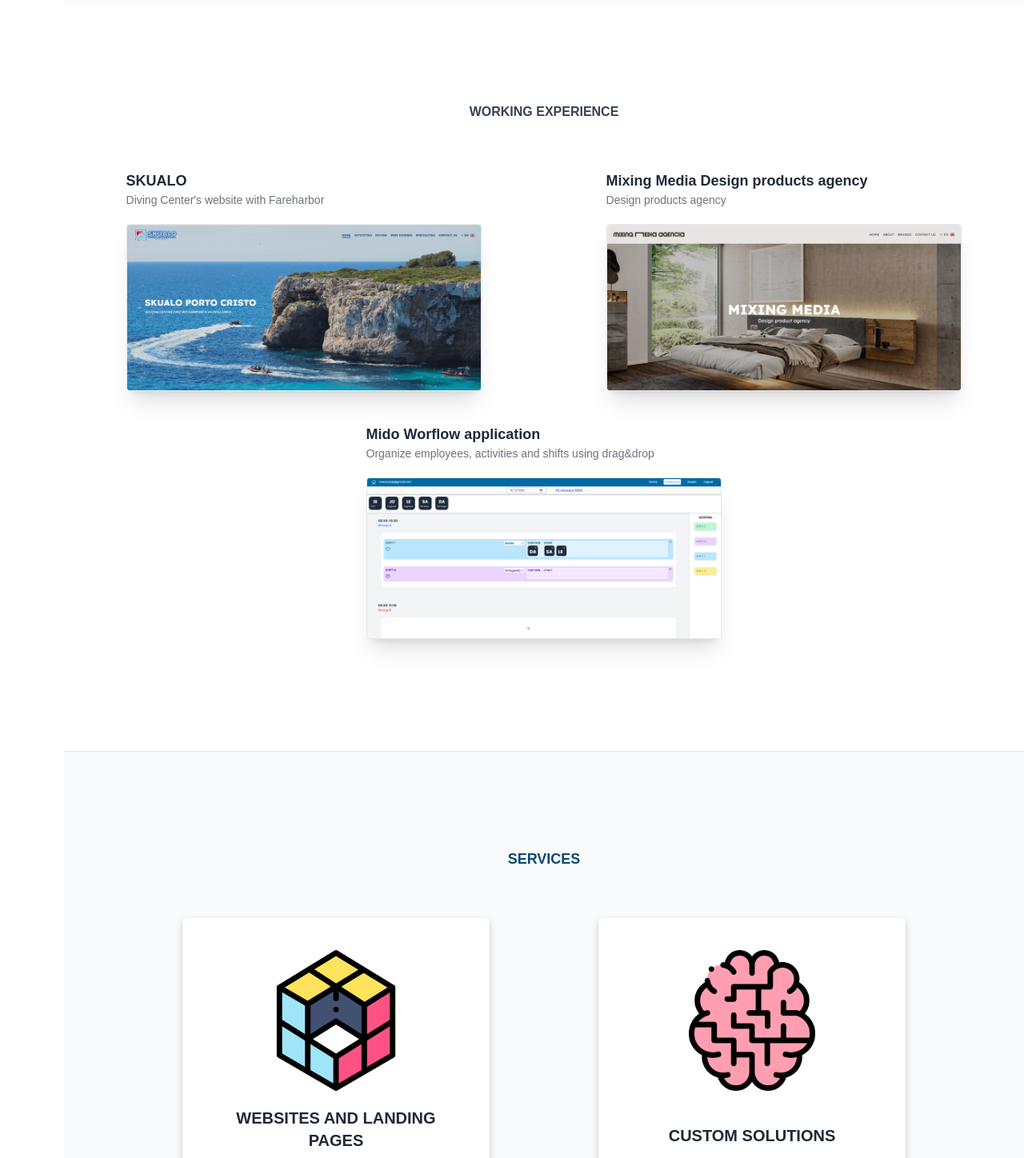
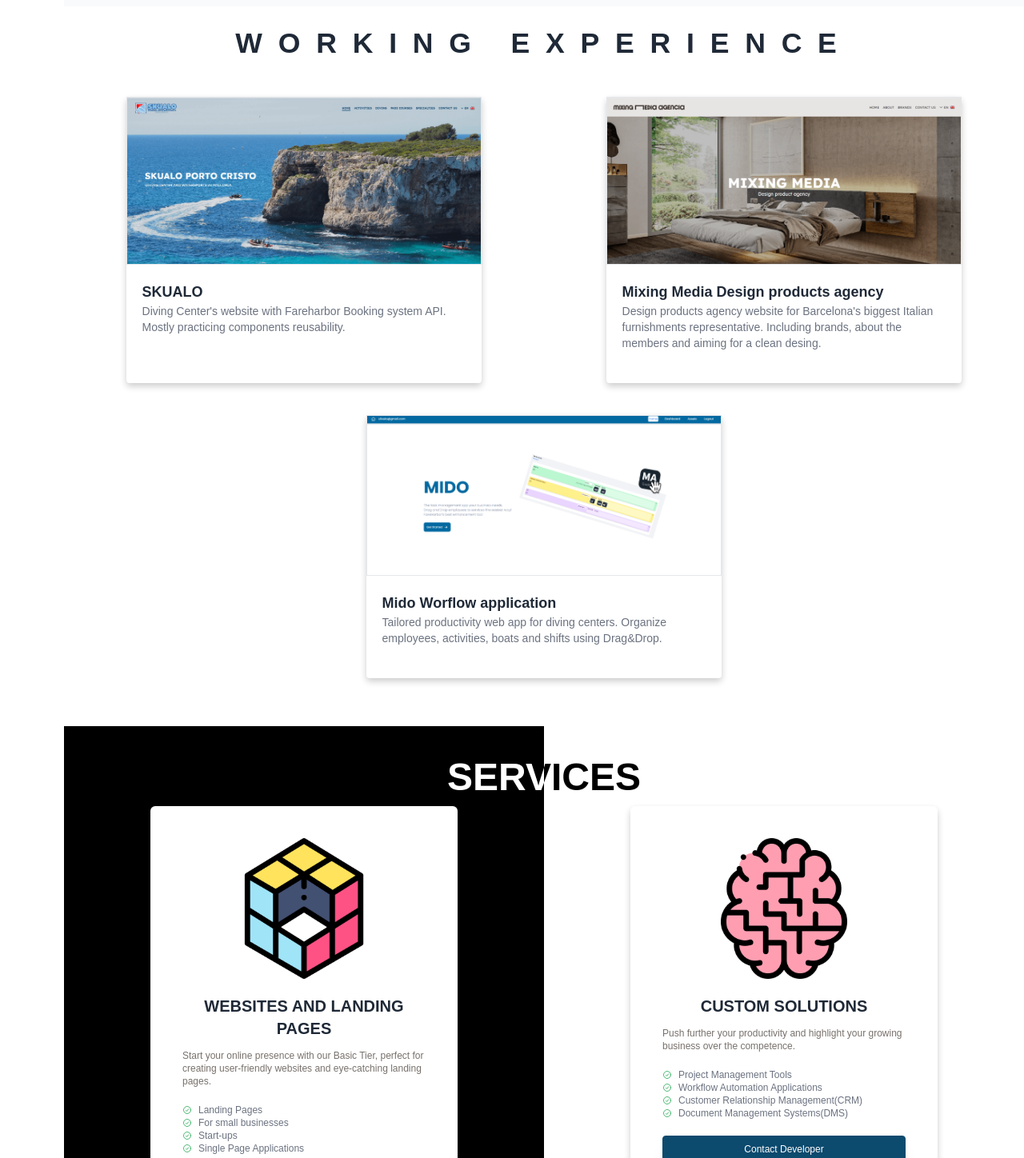
Before and after one commit to manzcube/render_portfolio, a React (Create React App) app: page / in a window 1280 px wide. Shown: the part 840-2288 px from the top of the page at 80% size. Built offline with nearby package versions, Linux system fonts and the light colour scheme.

Commit message:
services section new design, yet to complete

```diff
--- /dev/null
+++ b/src/components/HorizontalProject.tsx
@@ -0,0 +1,46 @@
+import React, { useState } from "react";
+
+// Style
+import "../style/Components.css";
+
+// Interfaces
+import Project from "../interfaces/project";
+
+const HorizontalProject: React.FC<Project> = ({
+  title,
+  subtitle,
+  image,
+  backgroundColor,
+  url,
+  position,
+}) => {
+  return (
+    <div
+      className={`w-full flex border border-gray-5 ${
+        position === "left" ? "flex-row-reverse" : "flex-row"
+      }`}
+    >
+      <div className={`w-2/3 p-10 `}>
+        <div className="text-sm sm:text-md md:text-lg font-bold tracking-wider text-gray-900">
+          {title}
+        </div>
+        <div className="mb-5 text-xs text-gray-600 sm:text-xs md:text-sm">
+          {subtitle}
+        </div>
+      </div>
+      <div className="w-1/3">
+        <a target="_blank" href={url}>
+          <div className="relative">
+            <img
+              src={image}
+              className="object-cover w-fit shadow-xl cursor-pointer"
+              alt="project image"
+            />
+          </div>
+        </a>
+      </div>
+    </div>
+  );
+};
+
+export default HorizontalProject;
--- a/src/components/Layout/Navbar.tsx
+++ b/src/components/Layout/Navbar.tsx
@@ -64,7 +64,7 @@
       {/* <img src={logo} className="w-8" alt="" /> */}
       <Link
         to="/"
-        className="font-bold text-xs lg:text-lg lg:tracking-widest text-white ml-8 lg:ml-44"
+        className="font-bold text-xs lg:text-lg lg:tracking-widest text-white ml-6"
       >
         MANZCUBE
       </Link>
--- a/src/components/Layout/SideNavbar.tsx
+++ b/src/components/Layout/SideNavbar.tsx
@@ -44,10 +44,10 @@
   }, []);
 
   return (
-    <div className="hidden sm:flex h-screen bg-sky-900 flex flex-col fixed left-0 w-20 py-44 justify-between items-center">
+    <div className="hidden sm:flex h-screen bg-sky-950 flex flex-col fixed left-0 w-20 py-44 justify-between items-center">
       <a
         className={`${
-          activeSection === "introduction" ? "bg-blue-400 p-2" : "p-4"
+          activeSection === "introduction" ? "bg-sky-800 p-2" : "p-4"
         } transition-all duration-300 rounded-md`}
         href="#introduction"
       >
@@ -69,7 +69,7 @@
 
       <a
         className={`${
-          activeSection === "experience" ? "bg-blue-400 p-2" : "p-4"
+          activeSection === "experience" ? "bg-sky-800 p-2" : "p-4"
         } transition-all duration-300 rounded-md`}
         href="#experience"
       >
@@ -90,7 +90,7 @@
       </a>
       <a
         className={`${
-          activeSection === "services" ? "bg-blue-400 p-2" : "p-4"
+          activeSection === "services" ? "bg-sky-800 p-2" : "p-4"
         } transition-all duration-300 rounded-md`}
         href="#services"
       >
--- a/src/components/Project.tsx
+++ b/src/components/Project.tsx
@@ -16,18 +16,14 @@
     <a
       target="_blank"
       href={url}
-      className="Project m-5 max-w-[50ch]"
+      className="Project m-5 max-w-[50ch] div-shadow rounded"
       onMouseEnter={() => setOnHover(true)}
       onMouseLeave={() => setOnHover(false)}
     >
-      <div className="text-sm sm:text-md md:text-lg font-bold">{title}</div>
-      <div className="mb-5 text-xs text-gray-500 sm:text-xs md:text-sm">
-        {subtitle}
-      </div>
       <div className="relative">
         <img
           src={image}
-          className={`object-cover border shadow-xl rounded cursor-pointer ${
+          className={`object-cover border rounded-top cursor-pointer ${
             onHover ? "brightness-50" : ""
           }`}
           alt=""
@@ -40,6 +36,12 @@
           Click here to visit website
         </span>
       </div>
+      <div className="p-5">
+        <div className="text-sm sm:text-md md:text-lg font-bold">{title}</div>
+        <div className="mb-5 text-xs text-gray-500 sm:text-xs md:text-sm">
+          {subtitle}
+        </div>
+      </div>
     </a>
   );
 };
--- a/src/components/Sections/Experience.tsx
+++ b/src/components/Sections/Experience.tsx
@@ -1,8 +1,11 @@
 import React from "react";
+
+// Style
+import "../../style/Components.css";
 
 // Components
 import Project from "../Project";
-
+import HorizontalProject from "../HorizontalProject";
 // Media
 import skualo from "../../resources/skualo.png";
 import mm from "../../resources/mm.png";
@@ -10,30 +13,25 @@
 
 const Experience: React.FC = () => {
   return (
-    <div
-      id="experience"
-      className="md:py-20 min-h-screen text-gray-800 bg-white"
-    >
-      <p className="uppercase text-center pt-10 font-extrabold section-title text-gray-700">
-        working experience
-      </p>
-      <div className="py-10 flex flex-wrap justify-around">
+    <div id="experience" className="min-h-screen text-gray-800 bg-white">
+      <p id="experience-section-title">working experience</p>
+      <div className="flex pb-10 flex-wrap justify-around">
         <Project
           image={skualo}
           title="SKUALO"
-          subtitle="Diving Center's website with Fareharbor"
+          subtitle="Diving Center's website with Fareharbor Booking system API. Mostly practicing components reusability."
           url="https://skualo-8badb.web.app"
         />
         <Project
           image={mm}
           title="Mixing Media Design products agency "
-          subtitle="Design products agency "
+          subtitle="Design products agency website for Barcelona's biggest Italian furnishments representative. Including brands, about the members and aiming for a clean desing."
           url="https://mixing-media.web.app"
         />
         <Project
           image={mido}
           title="Mido Worflow application"
-          subtitle="Organize employees, activities and shifts using drag&drop"
+          subtitle="Tailored productivity web app for diving centers. Organize employees, activities, boats and shifts using Drag&Drop."
           url="https://mido.onrender.com"
         />
       </div>
--- a/src/components/Sections/Services.tsx
+++ b/src/components/Sections/Services.tsx
@@ -1,4 +1,7 @@
 import React from "react";
+
+// Style
+import "../../style/Components.css";
 
 // Components
 import PricingCard from "../PricingCard";
@@ -11,12 +14,12 @@
   return (
     <div
       id="services"
-      className="relative bg-gray-50 min-h-screen w-full md:py-20 border-t md:p-20"
+      className="relative flex flex-col lg:flex-row min-h-screen w-full"
     >
-      <p className="uppercase text-center py-10 font-extrabold text-sky-900 text-lg">
+      <p className="absolute w-full text-center mt-10 text-5xl font-extrabold uppercase services-text">
         Services
       </p>
-      <div className="flex flex-wrap">
+      <div className="w-full lg:w-1/2 bg-black min-h-screen pt-24 pb-10 p-5 lg:p-20">
         <PricingCard
           image={rubik}
           title="Websites and Landing pages"
@@ -28,6 +31,8 @@
           ]}
           text="Start your online presence with our Basic Tier, perfect for creating user-friendly websites and eye-catching landing pages."
         />
+      </div>
+      <div className="w-full lg:w-1/2 bg-white h-screen p-5 lg:p-20">
         <PricingCard
           image={brain}
           title="Custom Solutions"
--- /dev/null
+++ b/src/interfaces/project.ts
@@ -0,0 +1,6 @@
+export default interface Project {
+  title: string;
+  subtitle: string;
+  image: string;
+  url: string;
+}
--- a/src/style/Components.css
+++ b/src/style/Components.css
@@ -6,9 +6,10 @@
   padding: 1ch 2ch;
   box-shadow: 0px 2px 4px rgba(0, 0, 0, 0.2);
   cursor: pointer;
-  &:hover {
-    box-shadow: 0px 6px 10px rgba(0, 0, 0, 0.2);
-  }
+}
+
+.button:hover {
+  box-shadow: 0px 6px 10px rgba(0, 0, 0, 0.2);
 }
 
 .card-width {
@@ -18,3 +19,66 @@
 .div-shadow {
   box-shadow: 0 4px 8px 0 rgba(0, 0, 0, 0.2);
 }
+
+/* Experience */
+#experience-section-title {
+  text-transform: uppercase;
+  text-align: center;
+  font-weight: 900;
+  font-size: 1.2ch;
+  letter-spacing: 1ch;
+  padding: 20px 0;
+}
+
+@media screen and (min-width: 540px) {
+  #experience-section-title {
+    font-size: 2ch;
+  }
+}
+
+@media screen and (min-width: 768px) {
+  #experience-section-title {
+    font-size: 2.5ch;
+  }
+}
+
+@media screen and (min-width: 1100px) {
+  #experience-section-title {
+    font-size: 3ch;
+  }
+}
+
+@media screen and (min-width: 1268px) {
+  #experience-section-title {
+    font-size: 4ch;
+  }
+}
+
+/* Experience > Projects */
+
+.Project:hover img {
+  filter: brightness(50%);
+  transition: transform 0.5s ease, filter 0.5s ease;
+}
+
+.Project:hover span {
+  opacity: 1;
+  transition: opacity 0.5s ease;
+}
+
+/* Services */
+.services-text {
+  position: absolute;
+  background: linear-gradient(90deg, white 50%, black 50%);
+  background-clip: text;
+  color: transparent;
+}
+
+@media screen and (max-width: 1024px) {
+  .services-text {
+    position: absolute;
+    background: linear-gradient(90deg, white 50%, white 50%);
+    background-clip: text;
+    color: transparent;
+  }
+}
--- a/src/style/index.css
+++ b/src/style/index.css
@@ -48,6 +48,34 @@
   background: linear-gradient(to bottom, rgb(59 130 246), white);
 }
 
+/* Languages descriptions */
+.language-hover-description p {
+  position: absolute;
+  top: 3.5ch;
+  z-index: 2;
+  border-radius: 10px;
+  display: none;
+  padding: 2px 4px;
+  font-size: 0.8ch;
+  font-weight: 400;
+  color: #4f4f4f;
+  background-color: #dfdfdf;
+}
+
+.language-hover-description:hover p {
+  animation: FadeIn 1s;
+  display: flex;
+}
+
+@keyframes FadeIn {
+  0% {
+    opacity: 0;
+  }
+  100% {
+    opacity: 1;
+  }
+}
+
 #skill-features {
   display: flex;
   gap: 15px;
@@ -85,7 +113,7 @@
     transform: translateY(0);
   }
   50% {
-    transform: translateY(-5px);
+    transform: translateY(-8px);
   }
 }
 
@@ -99,26 +127,6 @@
   }
 }
 
-.vertical-line {
-  position: absolute;
-  content: "";
-  width: 2px; /* Width of the line */
-  background-color: #ff0000; /* Color of the line */
-  height: 100%; /* Make it cover the full height of the page */
-  top: 0;
-  left: 20px; /* Adjust this value to position the line where you want it initially */
-  transition: left 0.5s ease; /* Add a smooth transition effect */
-}
-
-.Project:hover img {
-  filter: brightness(50%);
-  transition: transform 0.5s ease, filter 0.5s ease;
-}
-
-.Project:hover span {
-  opacity: 1;
-  transition: opacity 0.5s ease;
-}
 
 @media screen and (max-width: 400px) {
   #skill-features span {
```
Also changed, not shown: src/components/Sections/Introduction.tsx (+9 -0 lines), src/resources/mido.png.
